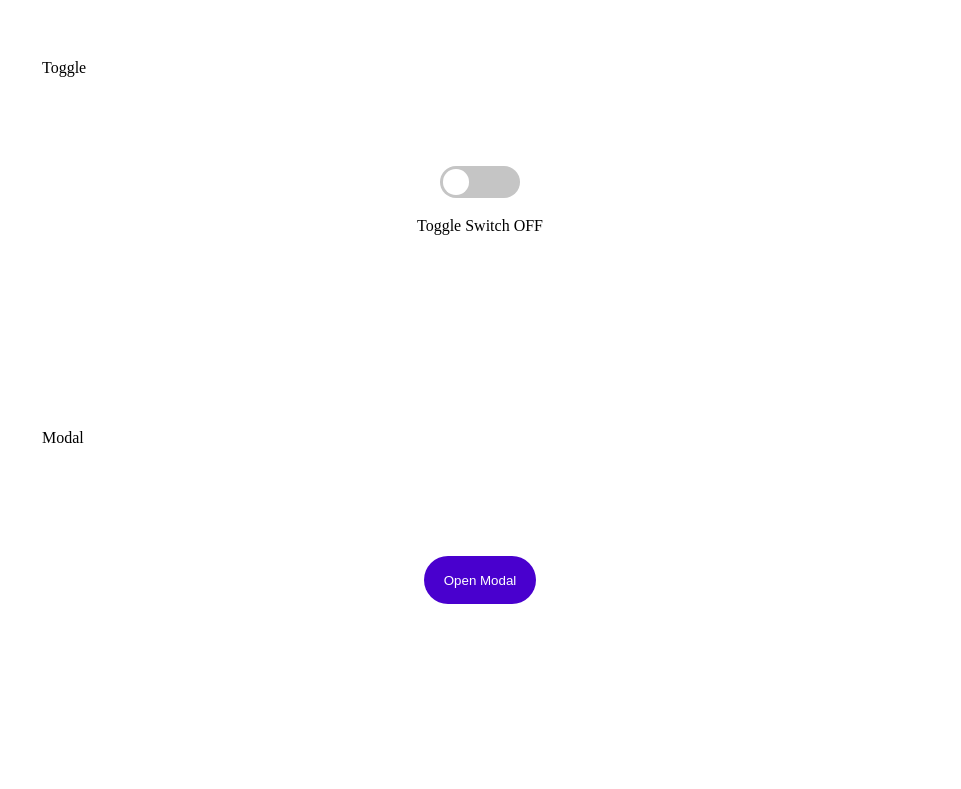
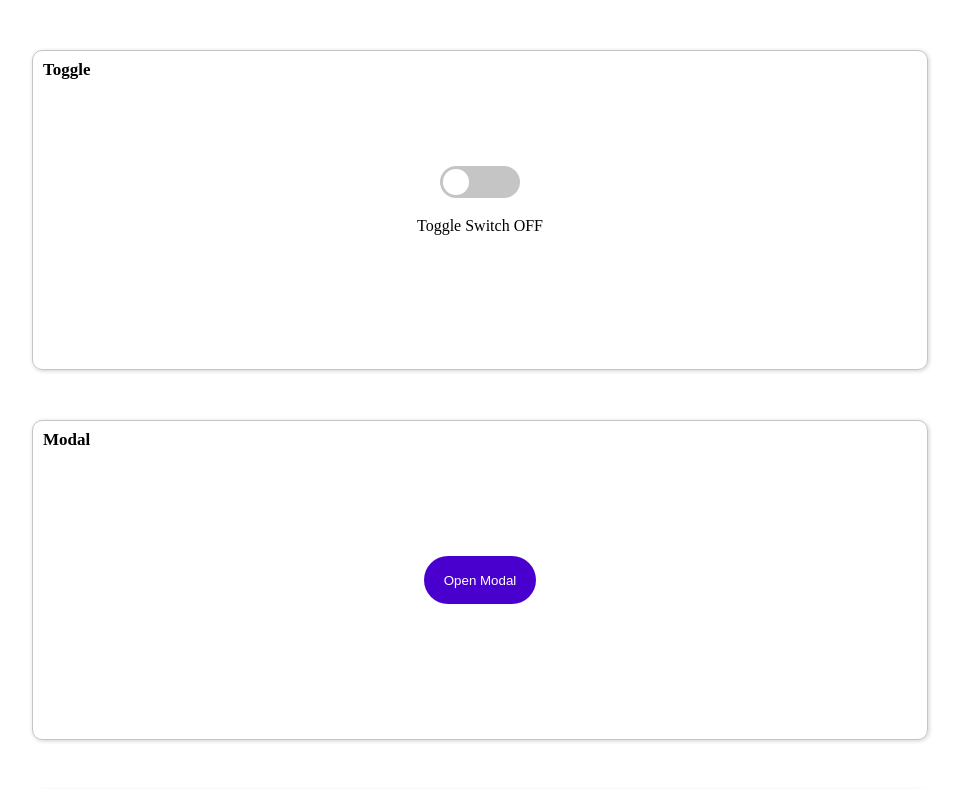
Before and after one commit to Lee-Seonghyun316/wanted_pre_onboarding, a React (Create React App) app in the folder custom-component/: page / in a window 1280 px wide. Shown: the top 789 px of the page, without its empty margins (160-1121 px from the left). Built offline with nearby package versions, Linux system fonts and the light colour scheme.

Commit message:
Refactor: css 변수 삭제, theme 변수 추가

```diff
--- a/custom-component/src/component/Container.js
+++ b/custom-component/src/component/Container.js
@@ -17,20 +17,21 @@ const Wrap = styled.div`
   display: flex;
   flex-direction: column;
   z-index: 0;
-  border: 1px solid var(--grey-background);
+  border: 1px solid ${({ theme }) => theme.colors.gray_3};
   width: 70vw;
   min-width: 300px;
   height: 40vh;
   min-height: 150px;
   margin: 50px auto 0 auto;
   border-radius: 10px;
-  box-shadow: 1px 1px 4px 0px var(--shadow);
+  box-shadow: 1px 1px 4px 0px ${({ theme }) => theme.colors.gray_5};
 `;
 
-const Title = styled.h3`
+const Title = styled.h2`
   position: absolute;
   top: 10px;
   left: 10px;
   margin: 0;
-  font-weight: var(--bolder);
+  font-weight: ${({ theme }) => theme.fontWeight.bold_900};
+  font-size: 17px;
 `;
```
